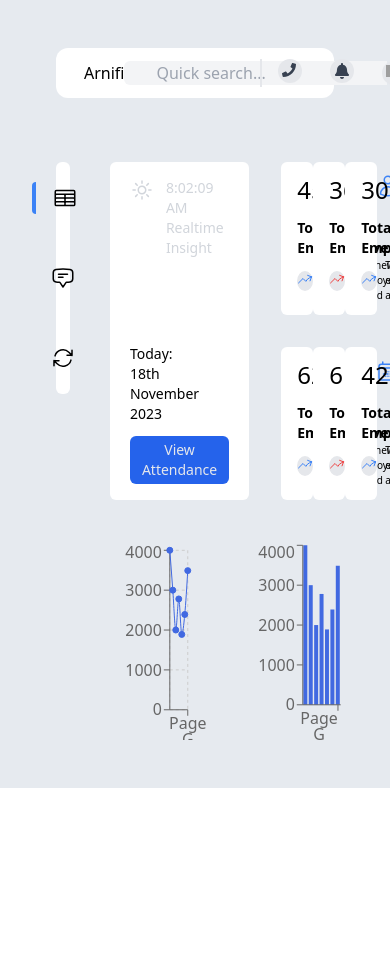
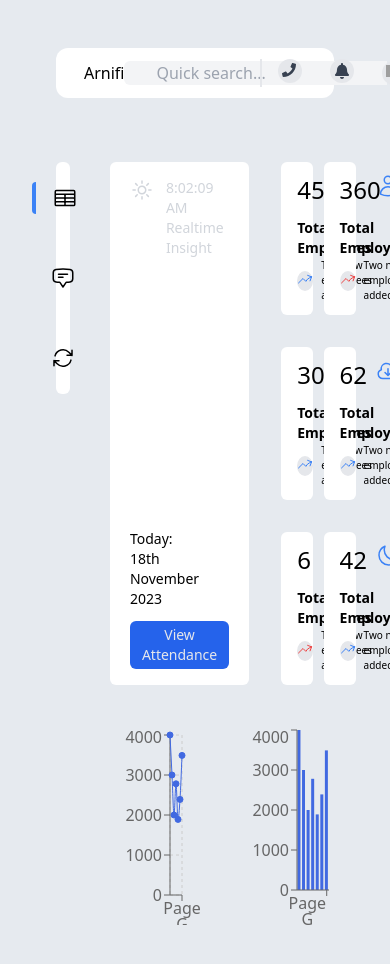
Before and after one commit to GraceJoseph-hub/ams-cortex, a React (Vite) app: page /dashboard in a window 390 px wide. Shown: the top 964 px of the page. Before the commit the page ends 844 px from the top, so only its background shows below. Built offline with nearby package versions, Linux system fonts and the light colour scheme; grey boxes are pictures that could not be loaded.

Commit message:
Still working on responsiveness

```diff
--- a/src/components/dashboard/Dashboard.jsx
+++ b/src/components/dashboard/Dashboard.jsx
@@ -64,9 +64,9 @@ const Dashboard = () => {
   ];
   return (
     <div>
-      <div className="flex gap-8">
+      <div className="flex gap-8 ">
         <DateCard />
-        <div className="grid grid-cols-3 grid-rows-2 gap-8">
+        <div className="grid grid-cols-3 grid-rows-2 gap-8 max-[820px]:grid-cols-2 max-[820px]:grid-rows-1">
           {data.map((item, index) => (
             <div key={index}>
               <Smallcard
```
